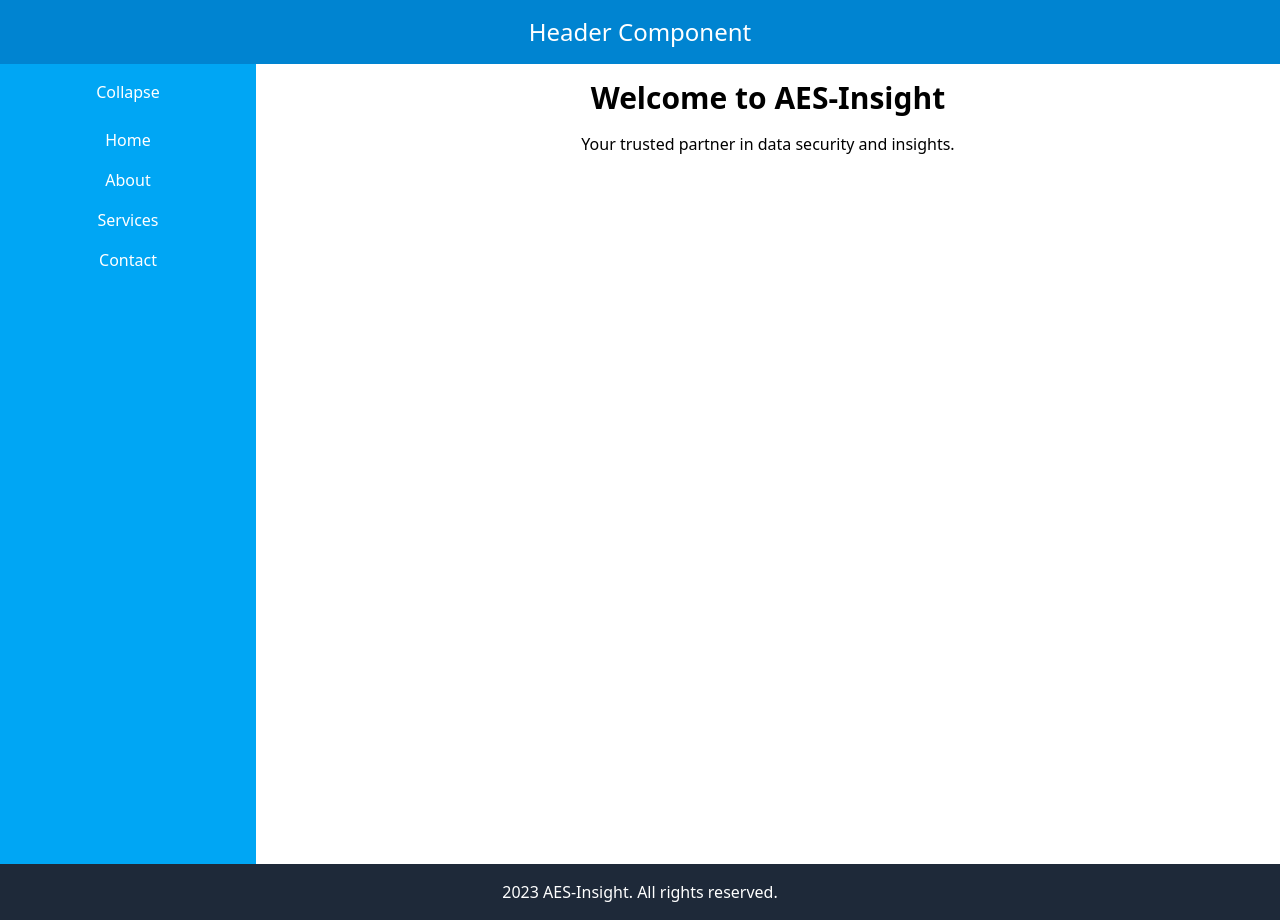
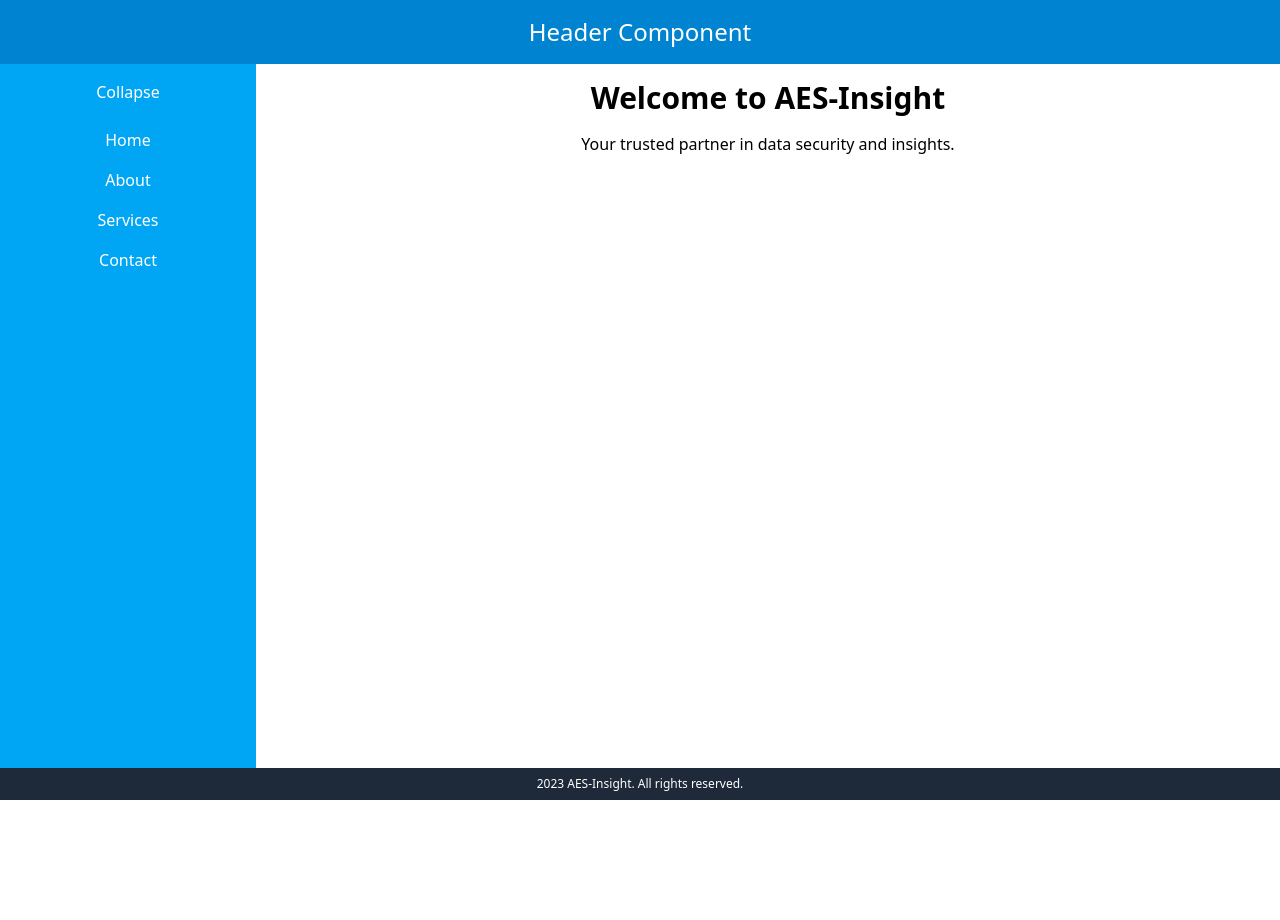
Before and after one commit to AESInsight/Frontend, a React (Vite) app: page / in a window 1280 px wide. After the commit the page ends 800 px from the top, so only its background shows below. Built offline with nearby package versions, Linux system fonts and the light colour scheme.

Commit message:
fix: fixes overflow errors

```diff
--- a/src/components/pages/homepage.tsx
+++ b/src/components/pages/homepage.tsx
@@ -4,7 +4,7 @@ import Sidebar from "../ui/sidebar";
 
 const Homepage: React.FC = () => {
 	return (
-		<div className="homepage min-h-screen flex flex-col">
+		<div className="homepage h-screen w-screen flex flex-col">
 			<Header />
 			<div className="homepage-content flex flex-1">
 				<Sidebar />
@@ -13,7 +13,7 @@ const Homepage: React.FC = () => {
 					<p>Your trusted partner in data security and insights.</p>
 				</main>
 			</div>
-			<footer className="homepage-footer p-4 bg-gray-800 text-white text-center">
+			<footer className="homepage-footer p-2 bg-gray-800 text-white text-center text-xs">
 				<p>2023 AES-Insight. All rights reserved.</p>
 			</footer>
 		</div>
--- a/src/components/ui/header.tsx
+++ b/src/components/ui/header.tsx
@@ -2,7 +2,7 @@ import React from "react";
 
 const Header: React.FC = () => {
 	return (
-		<header className="bg-sky-600 p-4">
+		<header className="bg-sky-600 p-4 h-auto w-auto">
 			<h1 className="text-white text-2xl">Header Component</h1>
 		</header>
 	);
--- a/src/components/ui/sidebar.tsx
+++ b/src/components/ui/sidebar.tsx
@@ -9,7 +9,7 @@ const Sidebar: React.FC = () => {
 
 	return (
 		<div
-			className={`bg-sky-500 min-h-screen ${isCollapsed ? "w-16" : "w-64"} p-4 transition-width duration-300`}
+			className={`bg-sky-500 h-auto ${isCollapsed ? "w-16" : "w-64"} p-4 transition-width duration-300`}
 		>
 			<button onClick={toggleSidebar} className="text-white mb-4">
 				{isCollapsed ? "Expand" : "Collapse"}
--- a/src/index.css
+++ b/src/index.css
@@ -8,4 +8,5 @@ body {
 	margin: 0;
 	padding: 0;
 	box-sizing: border-box;
+	overflow-x: hidden;
 }
```
